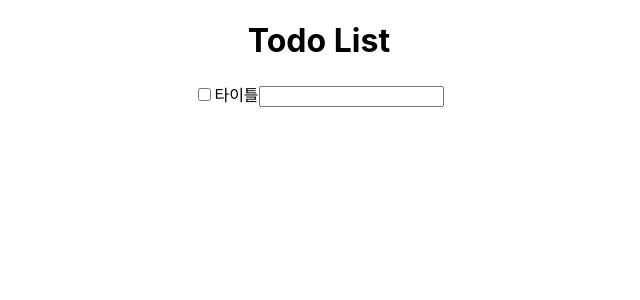
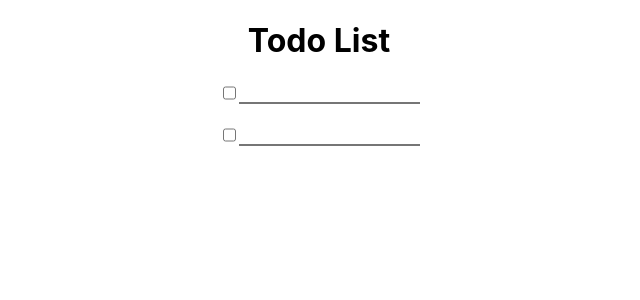
Before and after one commit to Wonjuny0804/todo-list, a React (Create React App) app: page / in a window 1280 px wide. Shown: the top 300 px of the page, without its empty margins (321-961 px from the left). Built offline with nearby package versions, Linux system fonts and the light colour scheme.

Commit message:
input 창은 만들어보았습니다

```diff
--- a/package.json
+++ b/package.json
@@ -9,6 +9,7 @@
     "react": "^18.2.0",
     "react-dom": "^18.2.0",
     "react-scripts": "5.0.1",
+    "styled-components": "^5.3.5",
     "web-vitals": "^2.1.4"
   },
   "scripts": {
--- a/src/App.js
+++ b/src/App.js
@@ -6,7 +6,7 @@ function App() {
   return (
     <div className="App">
       <h1>Todo List</h1>
-      <TodoItem id="블라블라" title="타이틀" />
+      <TodoItem id="블라블라" />
     </div>
   );
 }
--- a/src/components/TodoItem/TodoItem.jsx
+++ b/src/components/TodoItem/TodoItem.jsx
@@ -1,17 +1,61 @@
-import React from "react";
+import React, { useState } from "react";
+import styled from "styled-components";
+
+const StBox = styled.div`
+  justify-content: center;
+  display: flex;
+  margin: 20px;
+`;
+// const Inputs = styled.input`
+//   border-top: 'none';
+//   border-right: 'none';
+//    border-left: 'none';
+//   border-bottom: '1 solid';
+// `
+// const CheckedBox = styled.input`
+//   justify-content: center;
+//   display: flex;
+//   margin: 20px;
+// `;
+// const StyledInput = styled.input`
+
+// `
 
 const TodoItem = (props) => {
+  const [text, setText] = useState('')
+  const [inputState, setInputState] = useState( {backgroundColor: 'white',borderTop:'none', borderRight:'none', borderLeft:'none',  borderBottom: '1 solid'})
+
+
+  const checkboxClick = (e) => {
+  //  빈값 체크안되게?
+  // style 하나의 클래스 네임같은 것으로 사용하고 싶음
+  // 왜 같이 눌러지는건지? id값이 같아서?
+  console.log(e)
+    e.target.checked == true ? setInputState({ backgroundColor: 'grey',textDecoration: 'line-through', borderTop:'none', borderRight:'none', borderLeft:'none',  borderBottom: '1 solid' }) : setInputState({ backgroundColor: 'white',borderTop:'none', borderRight:'none', borderLeft:'none',  borderBottom: '1 solid' })
+  }
+
+
   return (
     <div>
-      <input type="checkbox" id={props.id} />
+      <div>
+      <StBox>
+          <input type="checkbox" onClick={checkboxClick} id={props.id} />
+          <label htmlFor={props.id}>
+            <input type="text" defaultValue = {text}
+              style={inputState} />
+          </label>
+        </StBox>
+      </div>
+      <div>
+      <StBox>
+      <input type="checkbox" onClick={checkboxClick} id={props.id} />
+          <label htmlFor={props.id}>
+            <input type="text"
+              style={inputState} />
+          </label>
+        </StBox>
 
-      <label htmlFor={props.id}>{props.title}
-
-        <input type="text" style={{
-          // border: '0',
-          borderBottom: '1 solid'
-        }} />
-      </label>
+         </div>
     </div>
   );
 };
```
Also changed, not shown: 2 other files (tests, documents, lock files or other folders).
